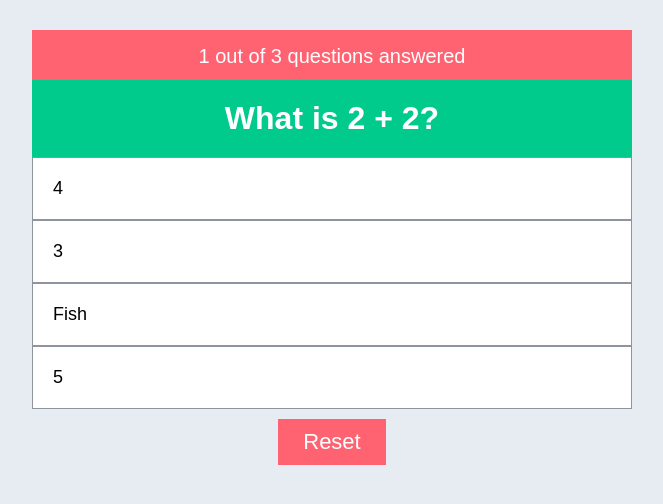
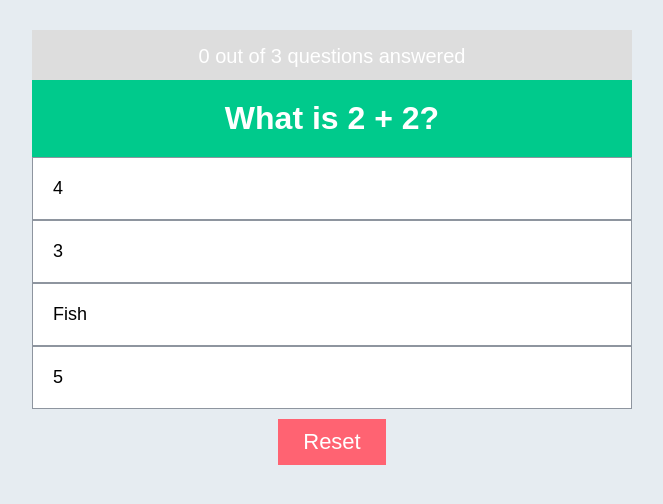
Before and after one commit to giadeagal/vue-quizzer, a Vue app: page / in a window 1280 px wide. Shown: the top 504 px of the page, without its empty margins (308-971 px from the left). Built offline with nearby package versions, Linux system fonts and the light colour scheme.

Commit message:
Progress bar

```diff
--- /dev/null
+++ b/src/components/Progress.vue
@@ -0,0 +1,23 @@
+<template>
+    <div class="progress">
+
+        <div class="bar"
+            :style="{width: `${(questionsAnswered / questions.length) * 100}%`}"
+        ></div>
+
+        <div class="status">
+            {{ questionsAnswered }} out of {{ questions.length }} questions answered
+        </div>
+    </div>
+</template>
+
+<script>
+export default {
+    name: 'Progress',
+    props: ['questions', 'questionsAnswered']
+}
+</script>
+
+<style>
+
+</style>
--- a/src/components/Questions.vue
+++ b/src/components/Questions.vue
@@ -1,9 +1,11 @@
 <template>
     <div class="questions-ctr">
-        <div class="progress">
-            <div class="bar"></div>
-            <div class="status">1 out of 3 questions answered</div>
-        </div>
+
+        <Progress
+            :questionsAnswered="questionsAnswered"
+            :questions="questions"
+        />
+
         <div
             class="single-question"
             v-for="(question, qi) in questions"
@@ -26,8 +28,13 @@
 </template>
 
 <script>
+import Progress from './Progress.vue'
+
 export default {
     name: 'Questions',
+    components: {
+    Progress
+    },
     props: ['questions', 'questionsAnswered'],
     emits: ["question-answered"],
     methods: {
```
